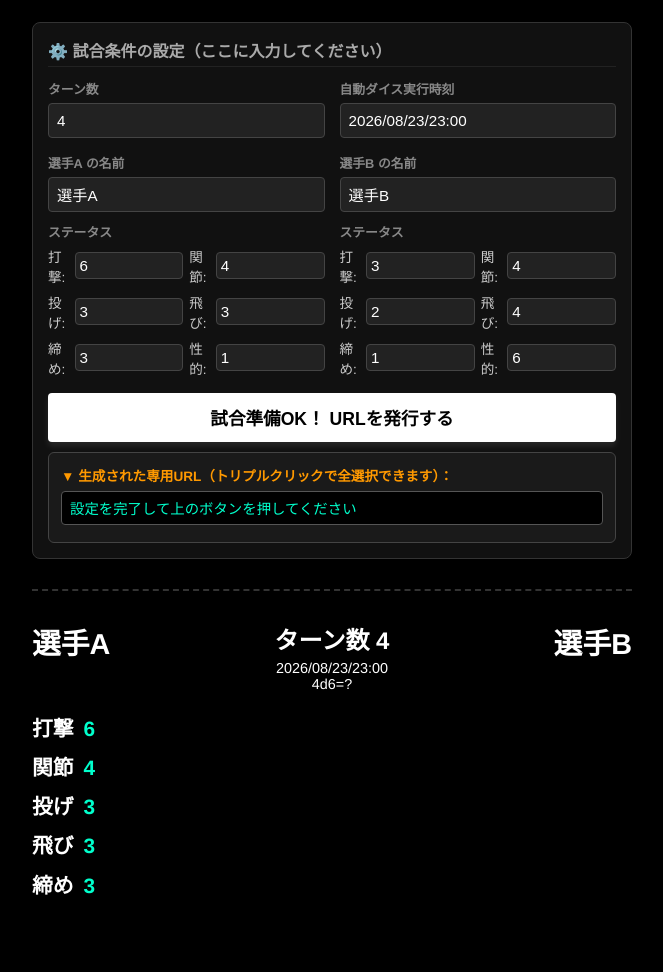
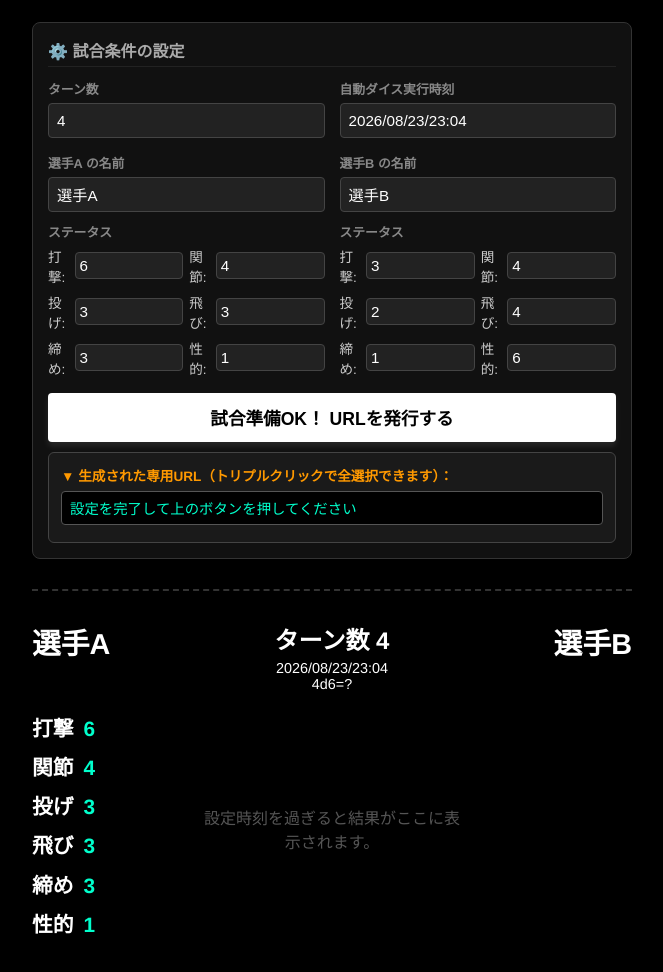
Before and after one commit to bebetan2329-commits/bbtn2329, a plain HTML site: page index.html in a window 1280 px wide. Shown: the part 98-1070 px from the top of the page, without its empty margins (308-971 px from the left). Drawn offline with Linux system fonts and the light colour scheme.

Commit message:
Update index.html

```diff
--- a/index.html
+++ b/index.html
@@ -28,7 +28,6 @@
             letter-spacing: 2px;
         }
 
-        /* ーーー 新設：絶対にエラーが起きない入力設定エリア ーーー */
         .config-panel {
             background-color: #111111;
             border: 1px solid #333333;
@@ -87,7 +86,6 @@
             padding: 4px;
         }
 
-        /* ボタン・URL枠エリア */
         .btn-area {
             text-align: center;
             margin-top: 15px;
@@ -129,7 +127,6 @@
         }
         .time-counter { text-align: center; font-size: 0.85rem; color: #ff3b30; margin-top: 5px; font-weight: bold; }
 
-        /* ーーー 試合画面のレイアウト ーーー */
         .match-display {
             border-top: 2px dashed #333333;
             padding-top: 30px;
@@ -208,9 +205,8 @@
 <div class="container">
     <h1>フラッシュリング</h1>
 
-    <!-- 🛠 安全な入力パネル（ここに入力されたものが下の画面とURLに確実に反映されます） -->
     <div class="config-panel">
-        <p class="config-title">⚙️ 試合条件の設定（ここに入力してください）</p>
+        <p class="config-title">⚙️ 試合条件の設定</p>
 
         <div class="config-row">
             <div class="config-group">
@@ -219,12 +215,11 @@
             </div>
             <div class="config-group">
                 <label>自動ダイス実行時刻</label>
-                <input type="text" id="inTime" value="2026/08/23/23:00" placeholder="YYYY/MM/DD/HH:MM">
+                <input type="text" id="inTime" value="2026/08/23/23:04" placeholder="YYYY/MM/DD/HH:MM">
             </div>
         </div>
 
         <div class="config-row">
-            <!-- 選手A -->
             <div class="config-group">
                 <label>選手A の名前</label>
                 <input type="text" id="inNameA" value="選手A">
@@ -238,7 +233,6 @@
                     <div>性的:<input type="number" id="inSA6" value="1"></div>
                 </div>
             </div>
-            <!-- 選手B -->
             <div class="config-group">
                 <label>選手B の名前</label>
                 <input type="text" id="inNameB" value="選手B">
@@ -254,19 +248,18 @@
             </div>
         </div>
 
-        <!-- ボタンとURL表示枠 -->
         <div class="btn-area">
+            <!-- 💡 この白い大きなボタンを1回クリックしてください -->
             <button class="ready-btn" onclick="generateShareURL()">試合準備OK！ URLを発行する</button>
             <div class="url-box-container">
                 <p>▼ 生成された専用URL（トリプルクリックで全選択できます）：</p>
+                <!-- ボタンを押すと、ここの中身が自動的にURLに書き換わります -->
                 <input type="text" class="url-field" id="urlField" value="設定を完了して上のボタンを押してください" readonly onclick="this.select();">
                 <div class="time-counter" id="timeCounterNotice"></div>
             </div>
         </div>
     </div>
 
-
-    <!-- ーーー ここから下は実際の試合画面表示 ーーー -->
     <div class="match-display">
         <div class="match-info">
             <h2 class="player-header" id="dispNameA">選手A</h2>
@@ -274,17 +267,21 @@
                 <div style="font-size: 1.5rem; font-weight: bold; margin-bottom: 4px;">
                     ターン数 <span id="dispTurn">4</span>
                 </div>
-                <div id="dispTime">2026/08/23/23:00</div>
+                <div id="dispTime">2026/08/23/23:04</div>
                 <div id="headerDiceResult">4d6=?</div>
             </div>
             <h2 class="player-header" style="text-align: right;" id="dispNameB">選手B</h2>
         </div>
 
         <div class="battle-area">
-            <!-- 左ステータス -->
             <ul class="status-list">
                 <li>打撃 <span class="status-val" id="dispSA1">6</span></li>
                 <li>関節 <span class="status-val" id="dispSA2">4</span></li>
                 <li>投げ <span class="status-val" id="dispSA3">3</span></li>
                 <li>飛び <span class="status-val" id="dispSA4">3</span></li>
                 <li>締め <span class="status-val" id="dispSA5">3</span></li>
+                <li>性的 <span class="status-val" id="dispSA6">1</span></li>
+            </ul>
+
+            <div class="action-log" id="actionLogContainer">
+                <div style="text-align:center; color:#555; font-size:1rem; grid-column:span 5;">設定時刻を過ぎると結果がここに表示されます。</div>
```
